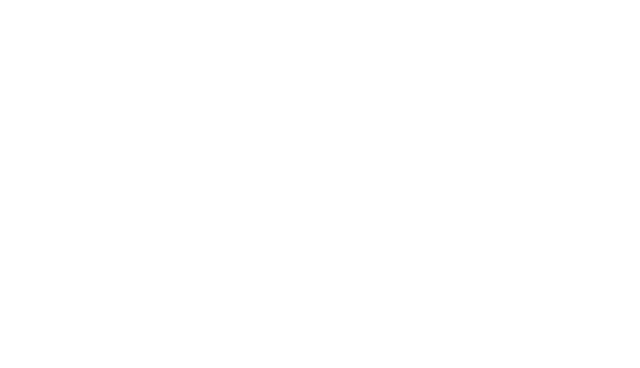
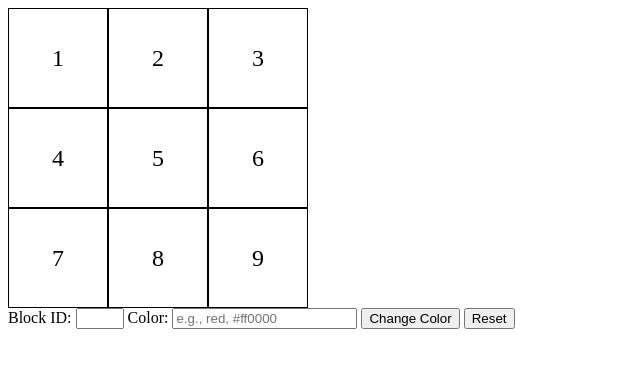
Before and after one commit to acciojob/Replit-Asian-Paints-DurreSayyeda, a website: page main.html in a window 1280 px wide. Shown: the whole page, without its empty margins (0-640 px from the left). Drawn offline with Linux system fonts and the light colour scheme.

Commit message:
created a submission

```diff
--- a/main.html
+++ b/main.html
@@ -8,6 +8,25 @@
 
 <body>
 	<!-- the entire body must be written by student -->
+	<div class="grid-container">
+		<div class="grid-item" id="1">1</div>
+		<div class="grid-item" id="2">2</div>
+		<div class="grid-item" id="3">3</div>
+		<div class="grid-item" id="4">4</div>
+		<div class="grid-item" id="5">5</div>
+		<div class="grid-item" id="6">6</div>
+		<div class="grid-item" id="7">7</div>
+		<div class="grid-item" id="8">8</div>
+		<div class="grid-item" id="9">9</div>
+	</div>
+	<div>
+        <label for="block_id">Block ID:</label>
+        <input type="number" id="block_id" min="1" max="9">
+        <label for="colour_id">Color:</label>
+        <input type="text" id="colour_id" placeholder="e.g., red, #ff0000">
+        <button id="change_button">Change Color</button>
+        <button id="reset_button">Reset</button>
+    </div>
     <script type="text/javascript" src="./script.js">
 </script>
 
--- a/script.js
+++ b/script.js
@@ -1 +1,30 @@
 //your JS code here. If required.
+window.onload = function() {
+    document.getElementById('change_button').addEventListener('click', function() {
+        // Reset all grid items to transparent
+        const gridItems = document.getElementsByClassName('grid-item');
+        for (let item of gridItems) {
+            item.style.backgroundColor = 'transparent';
+        }
+
+        // Get the block ID and color from input fields
+        const blockId = document.getElementById('block_id').value;
+        const color = document.getElementById('colour_id').value;
+
+        // Change the background color of the specified block
+        if (blockId && color) {
+            const block = document.getElementById(blockId);
+            if (block) {
+                block.style.backgroundColor = color;
+            }
+        }
+    });
+
+    document.getElementById('reset_button').addEventListener('click', function() {
+        // Reset all grid items to transparent
+        const gridItems = document.getElementsByClassName('grid-item');
+        for (let item of gridItems) {
+            item.style.backgroundColor = 'transparent';
+        }
+    });
+};
--- a/styles.css
+++ b/styles.css
@@ -1 +1,18 @@
 /*  your css code here. If applicable */
+.grid-container {
+     display: grid;
+    grid-template-rows: 100px 100px 100px;
+    grid-template-columns: 100px 100px 100px;
+
+
+}
+
+.grid-item {
+    display: flex;
+    align-items: center;
+    justify-content: center;
+    border: 1px solid #000;
+    background-color: transparent;
+    font-size: 24px;
+
+}
```
